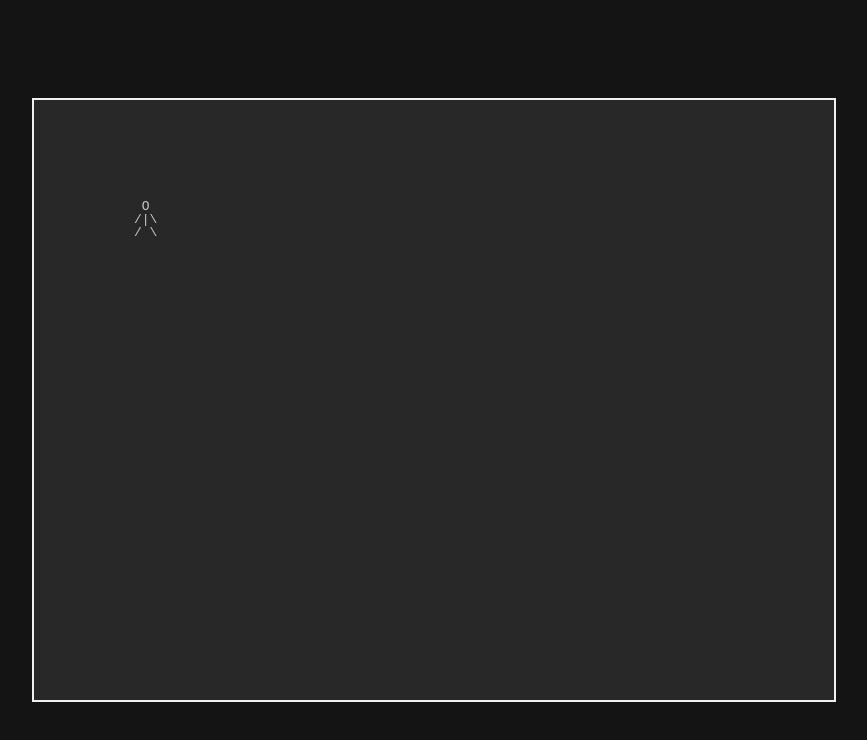
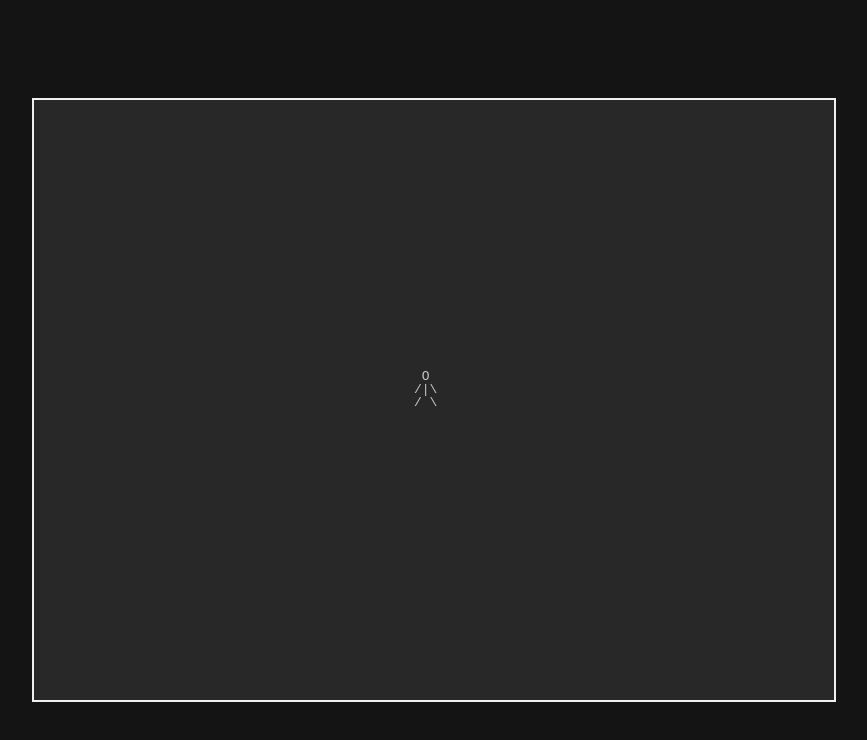
Before and after one commit to TintiC4/Esbo-o-Joguinho, a plain HTML site: page index.html in a window 1280 px wide. Shown: the whole page, without its empty margins (206-1073 px from the left). Drawn offline with Linux system fonts and the light colour scheme.

Commit message:
modified:   style.css

```diff
--- a/style.css
+++ b/style.css
@@ -27,8 +27,8 @@ body {
 
 #player {
   position: absolute;
-  top: 100px;
-  left: 100px;
+  top: 270px;
+  left: 380px;
   font-family: monospace; /* mantém alinhamento do ASCII */
   white-space: pre;        /* respeita espaços e quebras de linha */
   line-height: 1;          /* reduz espaçamento vertical */
```
